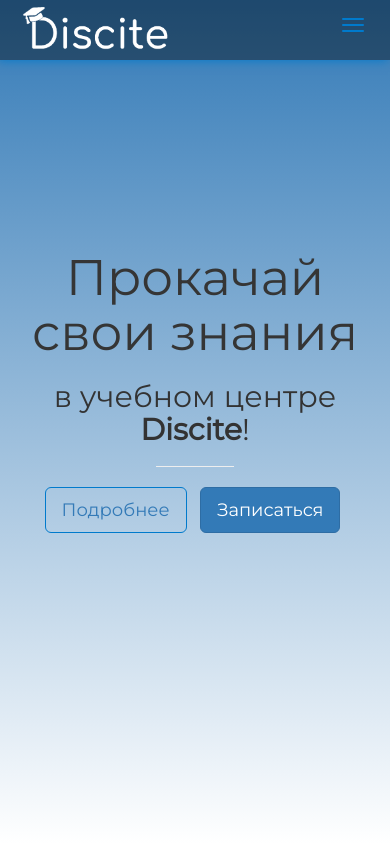
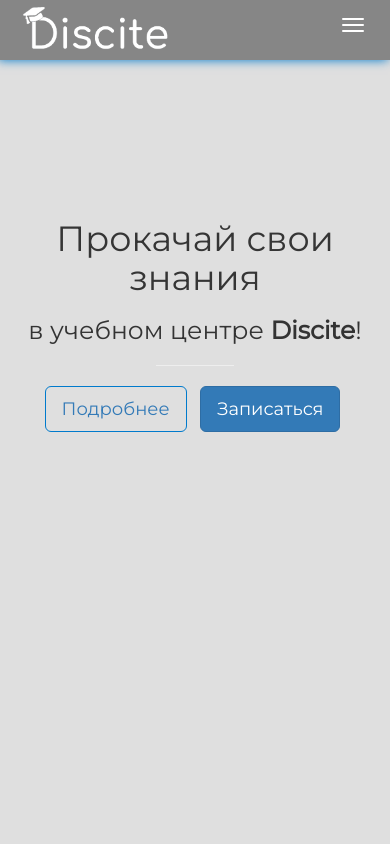
Before and after one commit to qanagattandyr/DisciteEDU, a plain HTML site: page index.html in a window 390 px wide. Shown: the top 844 px of the page. Drawn offline with Linux system fonts and the light colour scheme.

Commit message:
lil_debug

```diff
--- a/assets/css/main.css
+++ b/assets/css/main.css
@@ -14,7 +14,7 @@ p{
 }
 span.icon-bar
 {
-    background-color: #007ACC !important;
+    background-color: white;
 }
 .navbar
 {
@@ -45,7 +45,8 @@ span.icon-bar
 
 #nav-menu a:hover, .navbar-brand:hover
 {
-    text-shadow: 0 0 15px blueviolet;
+    text-shadow: 0 0 15px black;
+    color: black !important;
 }
 #background
 {
--- a/assets/css/relative.css
+++ b/assets/css/relative.css
@@ -6,7 +6,17 @@
     }
     #background h1
     {
-        padding-top: 250px;
+        padding-top: 220px;
+        font-size: 35px;
+    }
+    #background h2
+    {
+        font-size: 25px;
+    }
+    #background
+    {
+        background-color: rgb(223, 223, 223);
+        background-image: none;
     }
     #about h2
     {
@@ -56,10 +66,7 @@
     .collapse.in{
         display:block !important;
     }
-    #background
-    {
-        background: linear-gradient(to bottom, #337ab7, white);
-    }
+
 }
 
 /* making course window wider on small window */
```
